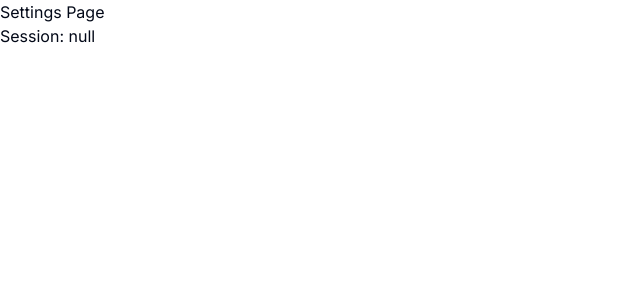
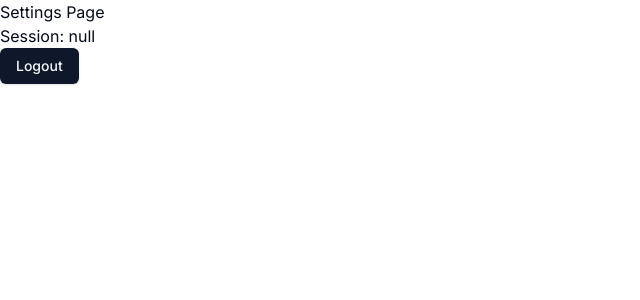
Before and after one commit to mike-shields-dev/next-auth-v5-tut, a Next.js app: page /settings in a window 1280 px wide. Shown: the top 300 px of the page, without its empty margins (0-640 px from the left). Built offline with nearby package versions, Linux system fonts and the light colour scheme; no server answers.

Commit message:
feat: Functioning sign out button displayed on settings page

```diff
--- a/src/app/(protected)/settings/page.tsx
+++ b/src/app/(protected)/settings/page.tsx
@@ -1,4 +1,8 @@
-import { auth } from '@/auth';
+import {
+  auth,
+  signOut,
+} from '@/auth';
+import { Button } from '@/components/ui/button';
 
 export default async function SettingsPage() {
   const session = await auth();
@@ -6,6 +10,14 @@ export default async function SettingsPage() {
     <>
       <h1>Settings Page</h1>
       <p>Session: {JSON.stringify(session)}</p>
+      <form action={async () => {
+        "use server";
+        await signOut();
+      }}>
+
+
+        <Button type="submit">Logout</Button>
+      </form>
     </>
   );
 }
--- a/src/auth.ts
+++ b/src/auth.ts
@@ -9,6 +9,7 @@ export const {
   handlers: { GET, POST },
   auth,
   signIn,
+  signOut,
 } = NextAuth({
   adapter: PrismaAdapter(db),
   session: { strategy: "jwt" },
```
